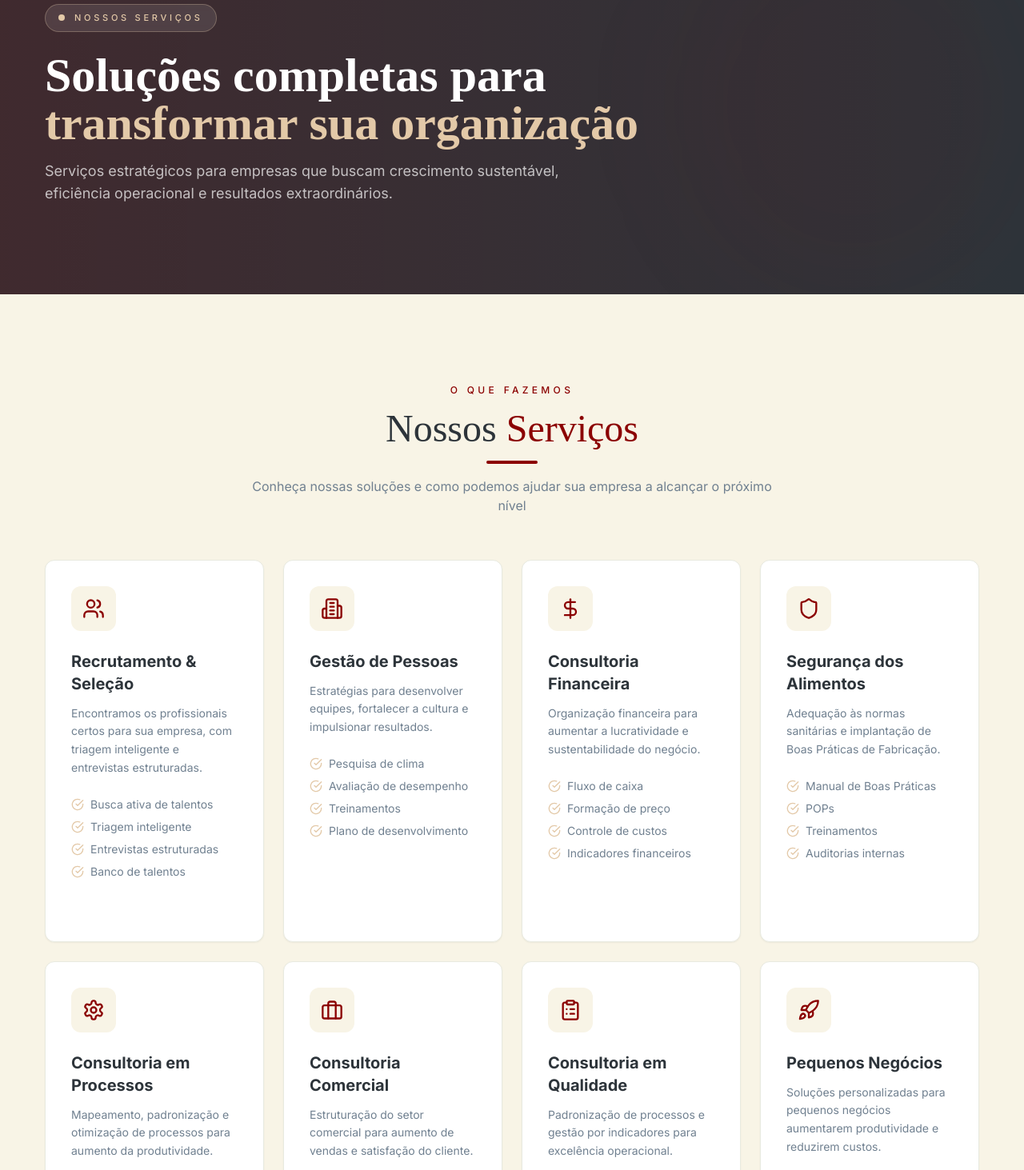
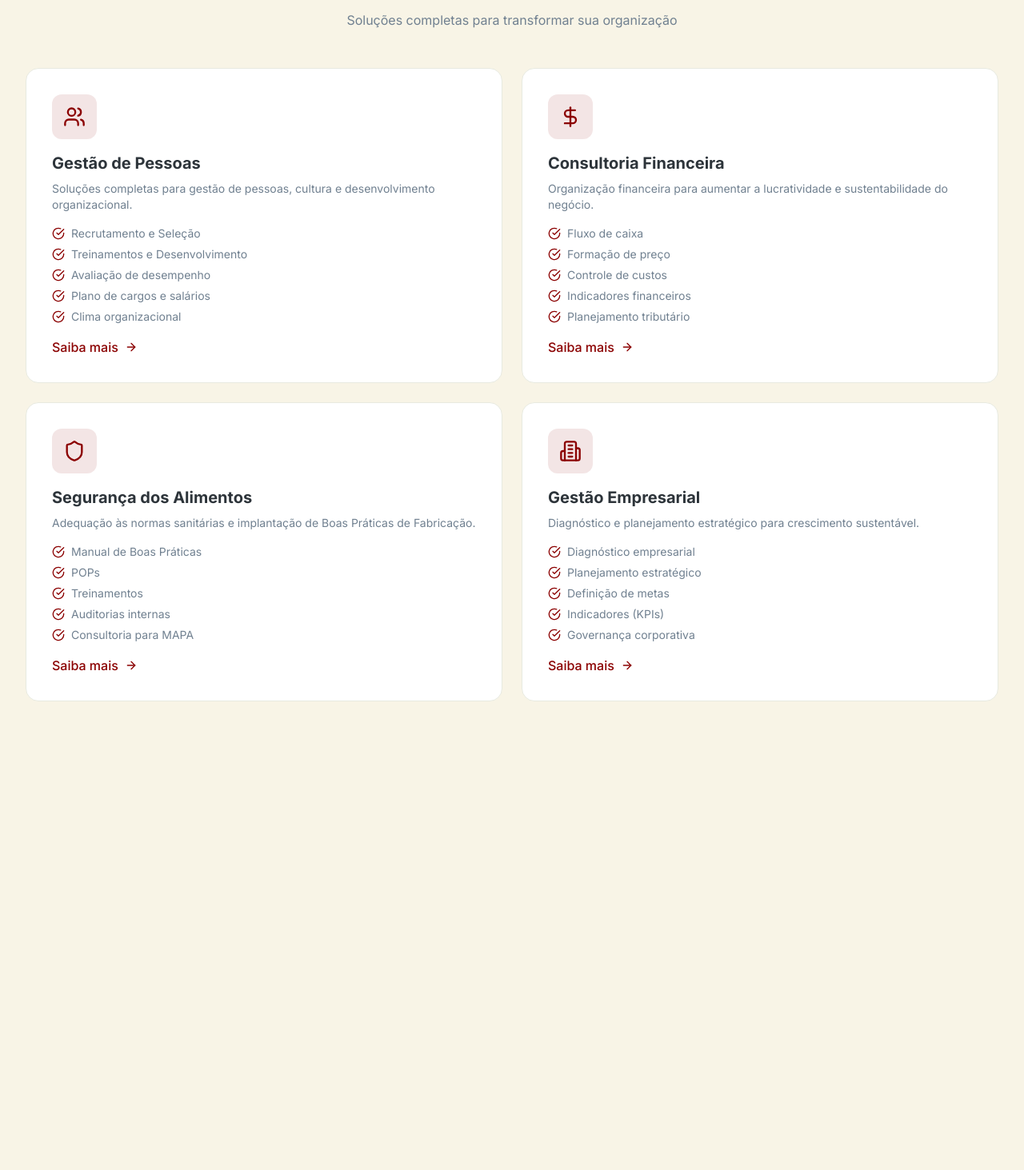
Before and after one commit to trivoroficial/consult_recruit, a Next.js app: page /servicos in a window 1280 px wide. Shown: the part 107-1570 px from the top of the page at 80% size. After the commit the page ends 1048 px from the top, so only its background shows below. Built offline with nearby package versions, Linux system fonts and the light colour scheme.

Commit message:
Update page.tsx

```diff
--- a/src/app/(public)/servicos/page.tsx
+++ b/src/app/(public)/servicos/page.tsx
@@ -1,214 +1,70 @@
 'use client'
 
+import { Users, DollarSign, Shield, Building2, CheckCircle, ArrowRight } from 'lucide-react'
 import Link from 'next/link'
-import { motion } from 'framer-motion'
-import {
-  Users,
-  DollarSign,
-  Shield,
-  Building2,
-  Settings,
-  Briefcase,
-  ClipboardList,
-  Rocket,
-  ArrowRight,
-  CheckCircle,
-  Zap,
-  BarChart3,
-  Layers
-} from 'lucide-react'
 
-const servicos = [
+const servicosList = [
   {
     icon: Users,
-    title: "Recrutamento & Seleção",
-    description: "Encontramos os profissionais certos para sua empresa, com triagem inteligente e entrevistas estruturadas.",
-    features: ["Busca ativa de talentos", "Triagem inteligente", "Entrevistas estruturadas", "Banco de talentos"],
-    link: "/servicos/recrutamento"
-  },
-  {
-    icon: Building2,
     title: "Gestão de Pessoas",
-    description: "Estratégias para desenvolver equipes, fortalecer a cultura e impulsionar resultados.",
-    features: ["Pesquisa de clima", "Avaliação de desempenho", "Treinamentos", "Plano de desenvolvimento"],
-    link: "/servicos/gestao-pessoas"
+    description: "Soluções completas para gestão de pessoas, cultura e desenvolvimento organizacional.",
+    features: ["Recrutamento e Seleção", "Treinamentos e Desenvolvimento", "Avaliação de desempenho", "Plano de cargos e salários", "Clima organizacional"]
   },
   {
     icon: DollarSign,
     title: "Consultoria Financeira",
     description: "Organização financeira para aumentar a lucratividade e sustentabilidade do negócio.",
-    features: ["Fluxo de caixa", "Formação de preço", "Controle de custos", "Indicadores financeiros"],
-    link: "/servicos/consultoria-financeira"
+    features: ["Fluxo de caixa", "Formação de preço", "Controle de custos", "Indicadores financeiros", "Planejamento tributário"]
   },
   {
     icon: Shield,
     title: "Segurança dos Alimentos",
     description: "Adequação às normas sanitárias e implantação de Boas Práticas de Fabricação.",
-    features: ["Manual de Boas Práticas", "POPs", "Treinamentos", "Auditorias internas"],
-    link: "/servicos/seguranca-alimentos"
+    features: ["Manual de Boas Práticas", "POPs", "Treinamentos", "Auditorias internas", "Consultoria para MAPA"]
   },
   {
-    icon: Settings,
-    title: "Consultoria em Processos",
-    description: "Mapeamento, padronização e otimização de processos para aumento da produtividade.",
-    features: ["Mapeamento de processos", "Padronização", "Elaboração de POPs", "Redução de desperdícios"],
-    link: "/servicos/consultoria-processos"
-  },
-  {
-    icon: Briefcase,
-    title: "Consultoria Comercial",
-    description: "Estruturação do setor comercial para aumento de vendas e satisfação do cliente.",
-    features: ["Estruturação do setor comercial", "Metas de vendas", "Atendimento ao cliente", "Indicadores comerciais"],
-    link: "/servicos/consultoria-comercial"
-  },
-  {
-    icon: ClipboardList,
-    title: "Consultoria em Qualidade",
-    description: "Padronização de processos e gestão por indicadores para excelência operacional.",
-    features: ["Padronização de processos", "Procedimentos Operacionais", "Documentação", "Gestão por indicadores"],
-    link: "/servicos/consultoria-qualidade"
-  },
-  {
-    icon: Rocket,
-    title: "Pequenos Negócios",
-    description: "Soluções personalizadas para pequenos negócios aumentarem produtividade e reduzirem custos.",
-    features: ["Diagnóstico empresarial", "Plano de ação", "Aumento da produtividade", "Redução de custos"],
-    link: "/servicos/pequenos-negocios"
+    icon: Building2,
+    title: "Gestão Empresarial",
+    description: "Diagnóstico e planejamento estratégico para crescimento sustentável.",
+    features: ["Diagnóstico empresarial", "Planejamento estratégico", "Definição de metas", "Indicadores (KPIs)", "Governança corporativa"]
   }
 ]
 
-const fadeUp = {
-  hidden: { opacity: 0, y: 28 },
-  visible: { opacity: 1, y: 0 },
-}
+export default function ServicosPage() {
+  return (
+    <div className="min-h-screen bg-[#F8F4E6] py-16">
+      <div className="max-w-7xl mx-auto px-4 sm:px-6 lg:px-8">
+        <h1 className="text-4xl font-bold text-[#2D343A] text-center mb-4">Nossos Serviços</h1>
+        <p className="text-center text-[#708090] max-w-2xl mx-auto mb-12">
+          Soluções completas para transformar sua organização
+        </p>
 
-export default function Servicos() {
-  return (
-    <div className="min-h-screen bg-[#F8F4E6]">
-
-      {/* ===== HERO ===== */}
-      <section className="relative py-20 md:py-28 bg-[#2D343A] overflow-hidden">
-        <div className="absolute inset-0 bg-gradient-to-r from-[#8B0000]/20 to-transparent"></div>
-        <div className="absolute top-0 right-0 w-1/3 h-full bg-[#8B0000]/5 rounded-full blur-3xl"></div>
-        <div className="container mx-auto px-4 relative z-10">
-          <div className="max-w-3xl">
-            <motion.div
-              className="inline-flex items-center gap-3 px-4 py-2 text-[11px] tracking-[0.34em] text-[#E3C9A8] uppercase font-medium border border-[#E3C9A8]/30 rounded-full bg-white/10 backdrop-blur-sm"
-              initial={{ opacity: 0, y: 18 }}
-              animate={{ opacity: 1, y: 0 }}
-              transition={{ duration: 0.7 }}
-            >
-              <span className="h-2 w-2 rounded-full bg-[#E3C9A8]" />
-              Nossos Serviços
-            </motion.div>
-            <motion.h1
-              className="mt-6 font-serif text-4xl md:text-5xl lg:text-6xl font-bold text-white leading-tight"
-              initial={{ opacity: 0, y: 22 }}
-              animate={{ opacity: 1, y: 0 }}
-              transition={{ delay: 0.1, duration: 0.8 }}
-            >
-              Soluções completas para <br />
-              <span className="text-[#E3C9A8]">transformar sua organização</span>
-            </motion.h1>
-            <motion.p
-              className="mt-4 text-lg text-white/70 max-w-2xl"
-              initial={{ opacity: 0, y: 24 }}
-              animate={{ opacity: 1, y: 0 }}
-              transition={{ delay: 0.2, duration: 0.85 }}
-            >
-              Serviços estratégicos para empresas que buscam crescimento sustentável,
-              eficiência operacional e resultados extraordinários.
-            </motion.p>
-          </div>
-        </div>
-      </section>
-
-      {/* ===== SERVIÇOS ===== */}
-      <section className="py-20 md:py-28">
-        <div className="container mx-auto px-4">
-          <div className="text-center mb-14">
-            <p className="text-xs tracking-[0.36em] text-[#8B0000] uppercase font-medium">O que fazemos</p>
-            <h2 className="mt-4 font-serif text-4xl text-[#2D343A] md:text-5xl">
-              Nossos <span className="text-[#8B0000]">Serviços</span>
-            </h2>
-            <div className="w-16 h-1 bg-[#8B0000] rounded-full mx-auto mt-4"></div>
-            <p className="mt-4 text-[#708090] max-w-2xl mx-auto">
-              Conheça nossas soluções e como podemos ajudar sua empresa a alcançar o próximo nível
-            </p>
-          </div>
-
-          <div className="grid gap-6 md:grid-cols-2 lg:grid-cols-4">
-            {servicos.map((servico, index) => {
+        <div className="grid grid-cols-1 md:grid-cols-2 gap-6">
+          {servicosList.map((servico, index) => {
             const Icon = servico.icon
             return (
-                <motion.div
-                  key={index}
-                  className="group relative bg-white border border-[#E8EAE0] rounded-xl p-8 shadow-sm hover:shadow-xl hover:-translate-y-2 transition-all duration-300 overflow-hidden"
-                  initial="hidden"
-                  whileInView="visible"
-                  viewport={{ once: true, amount: 0.2 }}
-                  variants={fadeUp}
-                >
-                  <div className="absolute top-0 left-0 w-full h-1 bg-[#8B0000] transform scale-x-0 group-hover:scale-x-100 transition-transform duration-300 origin-left" />
-
-                  <div className="w-14 h-14 rounded-xl flex items-center justify-center mb-6 bg-[#F8F4E6] text-[#8B0000] group-hover:bg-[#8B0000] group-hover:text-white transition-colors duration-300">
+              <div key={index} className="bg-white rounded-2xl p-8 border border-[#E8EAE0] hover:shadow-lg transition-all duration-300">
+                <div className="w-14 h-14 rounded-xl flex items-center justify-center mb-4 bg-[#8B0000]/10 text-[#8B0000]">
                   <Icon className="h-7 w-7" />
                 </div>
-
-                  <h3 className="text-xl font-bold text-[#2D343A] group-hover:text-[#8B0000] transition-colors">
-                    {servico.title}
-                  </h3>
-
-                  <p className="mt-3 text-sm text-[#708090] leading-relaxed">
-                    {servico.description}
-                  </p>
-
-                  <ul className="mt-6 space-y-2">
+                <h3 className="text-xl font-bold text-[#2D343A]">{servico.title}</h3>
+                <p className="text-sm text-[#708090] mt-2">{servico.description}</p>
+                <ul className="mt-4 space-y-1.5">
                   {servico.features.map((feature, i) => (
                     <li key={i} className="flex items-center gap-2 text-sm text-[#708090]">
-                        <CheckCircle className="h-4 w-4 text-[#E3C9A8]" />
+                      <CheckCircle className="h-4 w-4 text-[#8B0000]" />
                       {feature}
                     </li>
                   ))}
                 </ul>
-
-                  <Link
-                    href={servico.link}
-                    className="mt-6 inline-flex items-center gap-2 text-[#8B0000] font-semibold text-sm opacity-0 group-hover:opacity-100 transition-opacity duration-300 hover:gap-3"
-                  >
+                <Link href="/contato" className="inline-flex items-center gap-2 mt-4 text-[#8B0000] font-medium hover:underline">
                   Saiba mais <ArrowRight className="h-4 w-4" />
                 </Link>
-                </motion.div>
+              </div>
             )
           })}
         </div>
       </div>
-      </section>
-
-      {/* ===== CTA ===== */}
-      <section className="py-16 md:py-20 bg-[#2D343A]">
-        <div className="container mx-auto px-4 text-center">
-          <h2 className="font-serif text-3xl md:text-4xl text-white">
-            Sua empresa pronta para a transformação?
-          </h2>
-          <p className="mt-4 text-[#A1A8AE] max-w-2xl mx-auto">
-            Fale com um de nossos especialistas e descubra como podemos ajudar sua empresa.
-          </p>
-          <div className="mt-8 flex flex-col justify-center gap-3 sm:flex-row">
-            <Link href="/cadastro">
-              <button className="px-8 py-4 text-sm font-semibold text-white bg-[#8B0000] rounded-lg hover:bg-[#700000] transition-all duration-300 shadow-lg shadow-[#8B0000]/20 hover:shadow-xl hover:-translate-y-1 flex items-center justify-center gap-2">
-                Solicitar Diagnóstico
-                <ArrowRight className="h-5 w-5" />
-              </button>
-            </Link>
-            <Link href="/contato">
-              <button className="px-8 py-4 text-sm font-semibold text-white border-2 border-white/40 rounded-lg hover:bg-white hover:text-[#2D343A] hover:border-white transition-all duration-300 flex items-center justify-center gap-2">
-                Falar com Especialista
-              </button>
-            </Link>
-          </div>
-        </div>
-      </section>
     </div>
   )
 }
```
Lines whose indentation alone changed are shown as unchanged.
